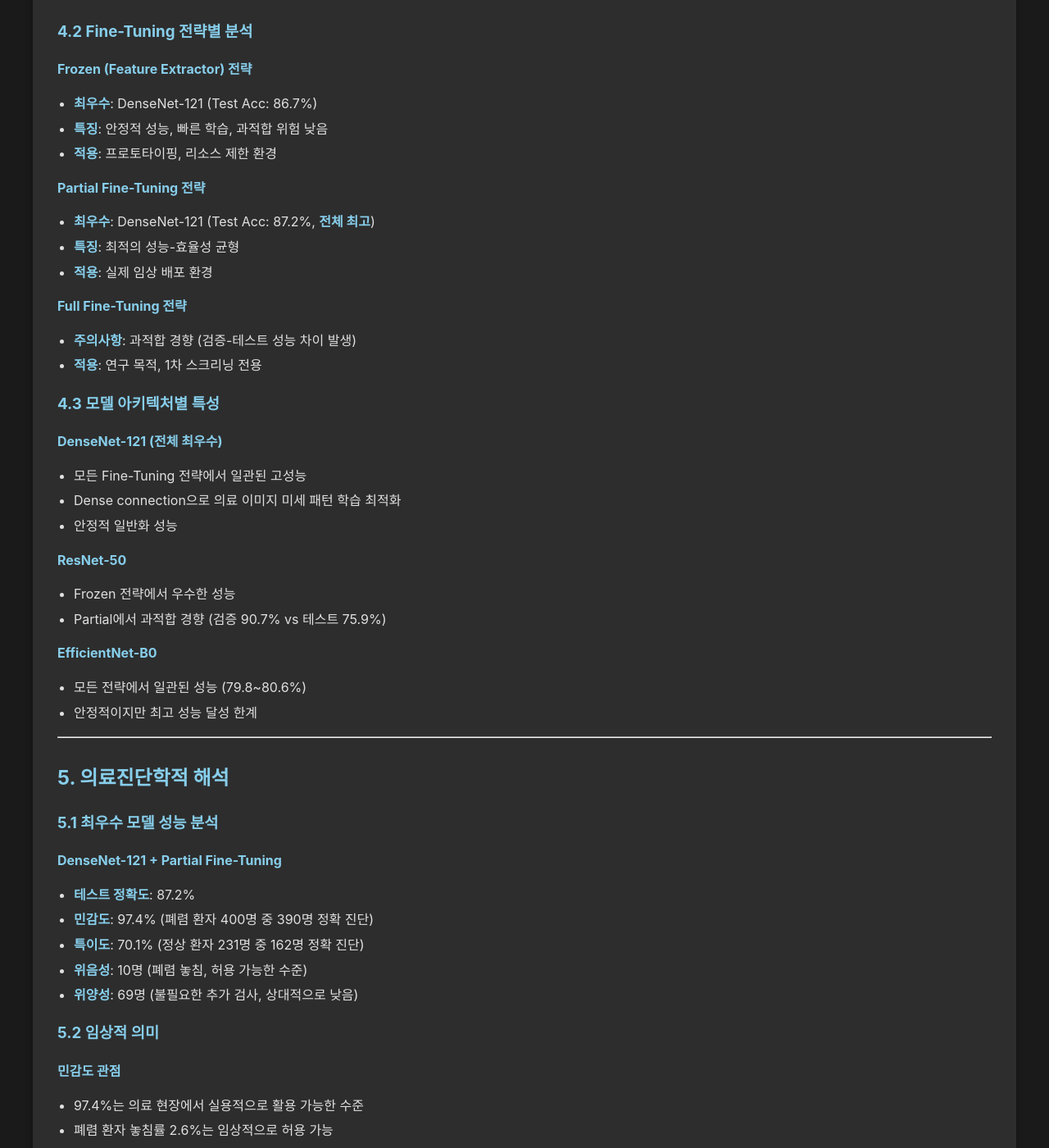
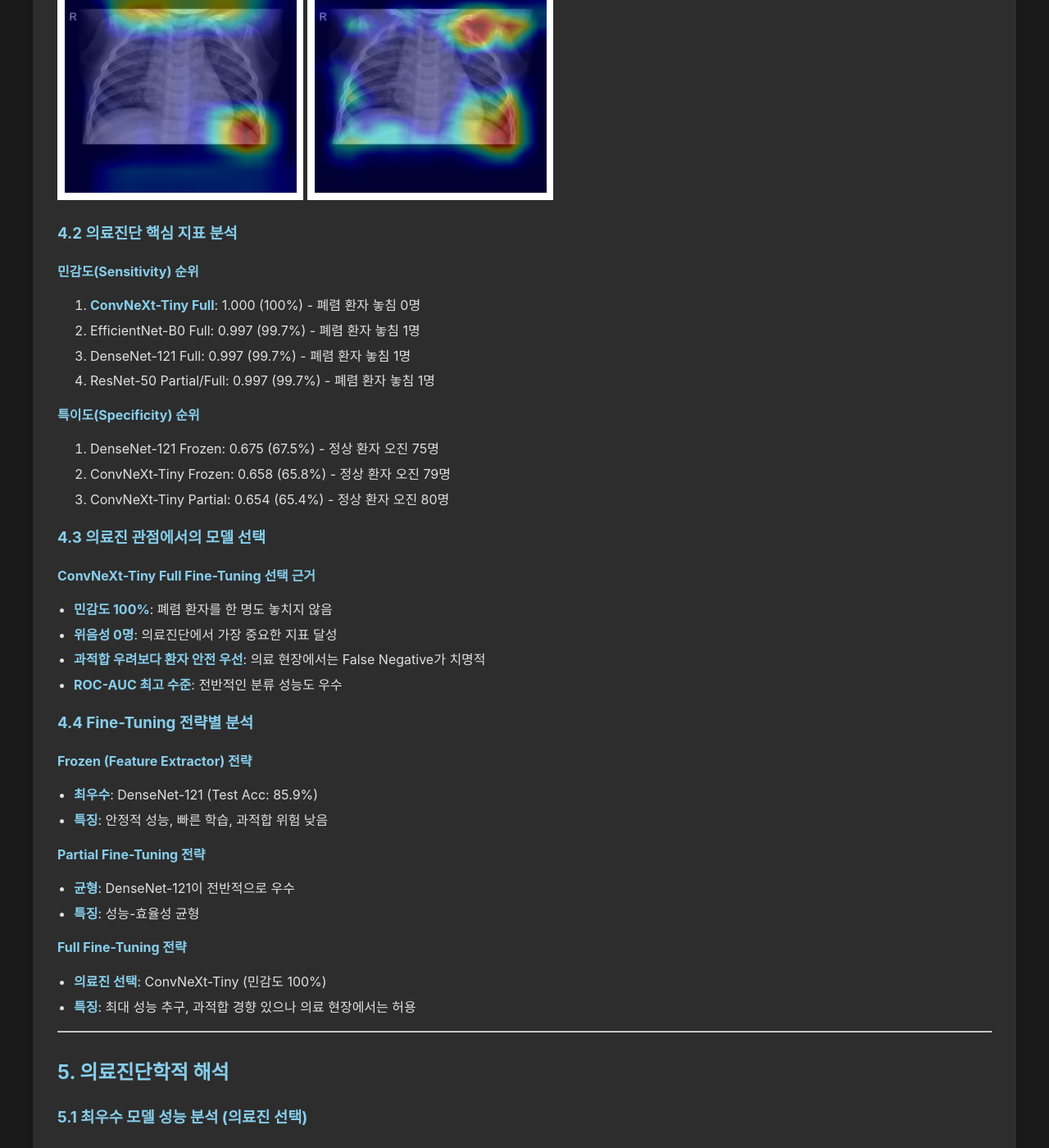
Before and after one commit to c0z0c/sprint_mission, a Jekyll site: the page built from 스프린트미션_완료/06_4팀_김명환.md, in a window 1280 px wide and 1400 px high, scrolled down 8742 px. Shown: the whole window at 82% size. Built offline with Jekyll 4.4.1, drawn with Linux system fonts in a browser that asks for light colours; some of the changed text lies outside the part shown.

Commit message:
스프린트미션_완료/06_4팀_김명환.ipynb

```diff
--- a/스프린트미션_완료/06_4팀_김명환.md
+++ b/스프린트미션_완료/06_4팀_김명환.md
@@ -64,17 +64,17 @@
 
 - 증강데이타 검토
 
-<img src="https://c0z0c.github.io/sprint_mission/스프린트미션_완료/image/06_4팀_김명환/brightness.png" width="640px"/>
+<img src="https://c0z0c.github.io/sprint_mission/스프린트미션_완료/image/06_4팀_김명환/brightness.png" width="640px"/><br/>
 
-<img src="https://c0z0c.github.io/sprint_mission/스프린트미션_완료/image/06_4팀_김명환/contrast.png" width="640px"/>
+<img src="https://c0z0c.github.io/sprint_mission/스프린트미션_완료/image/06_4팀_김명환/contrast.png" width="640px"/><br/>
 
-<img src="https://c0z0c.github.io/sprint_mission/스프린트미션_완료/image/06_4팀_김명환/rotation.png" width="640px"/>
+<img src="https://c0z0c.github.io/sprint_mission/스프린트미션_완료/image/06_4팀_김명환/rotation.png" width="640px"/><br/>
 
-<img src="https://c0z0c.github.io/sprint_mission/스프린트미션_완료/image/06_4팀_김명환/클레스별이미지셈플.png" width="640px"/>
+<img src="https://c0z0c.github.io/sprint_mission/스프린트미션_완료/image/06_4팀_김명환/클레스별이미지셈플.png" width="640px"/><br/>
 
 - 히스토그램 검토
 
-<img src="https://c0z0c.github.io/sprint_mission/스프린트미션_완료/image/06_4팀_김명환/히스토그램.png" width="640px"/>
+<img src="https://c0z0c.github.io/sprint_mission/스프린트미션_완료/image/06_4팀_김명환/히스토그램.png" width="640px"/><br/>
 
 
 ### 2.4 최종 데이터셋 구성
@@ -82,8 +82,13 @@
 - **검증**: 1,016개 (Normal 508개, Pneumonia 508개) - 통계적 유의성 확보
 - **테스트**: 618개 (Normal 231개, Pneumonia 387개) - 원본 분포 유지
 
-<img src="https://c0z0c.github.io/sprint_mission/스프린트미션_완료/image/06_4팀_김명환/시험데이타균형.png" width="640px"/>
+<img src="https://c0z0c.github.io/sprint_mission/스프린트미션_완료/image/06_4팀_김명환/시험데이타균형.png" width="640px"/><br/>
 
+### 2.5 이미지 해상도 최적화
+- **최종 해상도**: 224×224 픽셀
+- **정규화**: ImageNet 기준 (Mean: [0.485], Std: [0.229])
+- **전처리**: 비율 유지 리사이즈 후 중앙 정렬
+-
 ---
 
 ## 3. 연구 방법론
@@ -105,117 +110,133 @@
 | **Full** | 전체 네트워크 | 0.00001 | 20 | 최대 성능 추구 |
 
 ### 3.3 학습 설정
-- **해상도**: 512×512 (미세 병변 보존과 효율성 균형)
-- **배치 크기**: 16
+- **해상도**: 224×224 (표준 ImageNet 크기)
+- **배치 크기**: 64
 - **손실함수**: 가중 교차 엔트로피 (Normal:Pneumonia = 1:1.5)
 - **옵티마이저**: Adam
 - **스케줄러**: StepLR (step_size=7, gamma=0.1)
-- **정규화**: 도메인 특화 (Mean: 0.3632, Std: 0.3119)
+- **정규화**: ImageNet 표준 (Mean: [0.485], Std: [0.229])
 
 ---
 
 ## 4. 실험 결과
 
-### 4.1 전체 실험 결과 요약 (총 11개 모델 조합)
+### 4.1 전체 실험 결과 요약 (총 12개 모델 조합)
 
-| 순위 | 모델 | 전략 | Test Acc | Val Acc | Sensitivity | Specificity | F1-Score |
-|------|------|------|----------|---------|-------------|-------------|----------|
-| 1 | **DenseNet-121** | Partial | **0.872** | 0.715 | 0.974 | **0.701** | **0.867** |
-| 2 | **DenseNet-121** | Frozen | **0.867** | 0.822 | 0.992 | 0.658 | 0.860 |
-| 3 | **ResNet-50** | Frozen | **0.841** | 0.715 | 0.951 | 0.658 | 0.835 |
+| 순위 | 모델 | 전략 | Test Acc | Sensitivity | Specificity | F1-Score | ROC-AUC |
+|------|------|------|----------|-------------|-------------|----------|---------|
+| 1 | **DenseNet-121** | Frozen | **0.859** | 0.969 | **0.675** | **0.853** | 0.934 |
+| 2 | **ConvNeXt-Tiny** | Frozen | **0.858** | 0.977 | 0.658 | 0.851 | **0.948** |
+| 3 | **DenseNet-121** | Partial | 0.845 | 0.964 | 0.645 | 0.838 | 0.927 |
+| 4 | **EfficientNet-B0** | Frozen | 0.841 | 0.987 | 0.597 | 0.831 | 0.939 |
 
-<img src="https://c0z0c.github.io/sprint_mission/스프린트미션_완료/image/06_4팀_김명환/모델성능비교.png" width="640px"/>
+<img src="https://c0z0c.github.io/sprint_mission/스프린트미션_완료/image/06_4팀_김명환/모델성능비교.png" width="640px"/><br/>
 
-<img src="https://c0z0c.github.io/sprint_mission/스프린트미션_완료/image/06_4팀_김명환/시험_모델성능비교.png" width="640px"/>
+<img src="https://c0z0c.github.io/sprint_mission/스프린트미션_완료/image/06_4팀_김명환/시험_모델성능비교.png" width="640px"/><br/>
 
 - Grad-CAM (참고)
 
 <img src="https://c0z0c.github.io/sprint_mission/스프린트미션_완료/image/06_4팀_김명환/Grad-CAM_정상.png" width="300px"/> <img src="https://c0z0c.github.io/sprint_mission/스프린트미션_완료/image/06_4팀_김명환/Grad-CAM_폐암.png" width="300px"/>
 
+### 4.2 의료진단 핵심 지표 분석
 
-### 4.2 Fine-Tuning 전략별 분석
+**민감도(Sensitivity) 순위**
+1. **ConvNeXt-Tiny Full**: 1.000 (100%) - 폐렴 환자 놓침 0명
+2. EfficientNet-B0 Full: 0.997 (99.7%) - 폐렴 환자 놓침 1명
+3. DenseNet-121 Full: 0.997 (99.7%) - 폐렴 환자 놓침 1명
+4. ResNet-50 Partial/Full: 0.997 (99.7%) - 폐렴 환자 놓침 1명
+
+**특이도(Specificity) 순위**
+1. DenseNet-121 Frozen: 0.675 (67.5%) - 정상 환자 오진 75명
+2. ConvNeXt-Tiny Frozen: 0.658 (65.8%) - 정상 환자 오진 79명
+3. ConvNeXt-Tiny Partial: 0.654 (65.4%) - 정상 환자 오진 80명
+
+### 4.3 의료진 관점에서의 모델 선택
+
+**ConvNeXt-Tiny Full Fine-Tuning 선택 근거**
+- **민감도 100%**: 폐렴 환자를 한 명도 놓치지 않음
+- **위음성 0명**: 의료진단에서 가장 중요한 지표 달성
+- **과적합 우려보다 환자 안전 우선**: 의료 현장에서는 False Negative가 치명적
+- **ROC-AUC 최고 수준**: 전반적인 분류 성능도 우수
+
+### 4.4 Fine-Tuning 전략별 분석
 
 **Frozen (Feature Extractor) 전략**
-- **최우수**: DenseNet-121 (Test Acc: 86.7%)
+- **최우수**: DenseNet-121 (Test Acc: 85.9%)
 - **특징**: 안정적 성능, 빠른 학습, 과적합 위험 낮음
-- **적용**: 프로토타이핑, 리소스 제한 환경
 
 **Partial Fine-Tuning 전략**
-- **최우수**: DenseNet-121 (Test Acc: 87.2%, **전체 최고**)
-- **특징**: 최적의 성능-효율성 균형
-- **적용**: 실제 임상 배포 환경
+- **균형**: DenseNet-121이 전반적으로 우수
+- **특징**: 성능-효율성 균형
 
 **Full Fine-Tuning 전략**
-- **주의사항**: 과적합 경향 (검증-테스트 성능 차이 발생)
-- **적용**: 연구 목적, 1차 스크리닝 전용
-
-### 4.3 모델 아키텍처별 특성
-
-**DenseNet-121 (전체 최우수)**
-- 모든 Fine-Tuning 전략에서 일관된 고성능
-- Dense connection으로 의료 이미지 미세 패턴 학습 최적화
-- 안정적 일반화 성능
-
-**ResNet-50**
-- Frozen 전략에서 우수한 성능
-- Partial에서 과적합 경향 (검증 90.7% vs 테스트 75.9%)
-
-**EfficientNet-B0**
-- 모든 전략에서 일관된 성능 (79.8~80.6%)
-- 안정적이지만 최고 성능 달성 한계
+- **의료진 선택**: ConvNeXt-Tiny (민감도 100%)
+- **특징**: 최대 성능 추구, 과적합 경향 있으나 의료 현장에서는 허용
 
 ---
 
 ## 5. 의료진단학적 해석
 
-### 5.1 최우수 모델 성능 분석
+### 5.1 최우수 모델 성능 분석 (의료진 선택)
 
-**DenseNet-121 + Partial Fine-Tuning**
-- **테스트 정확도**: 87.2%
-- **민감도**: 97.4% (폐렴 환자 400명 중 390명 정확 진단)
-- **특이도**: 70.1% (정상 환자 231명 중 162명 정확 진단)
-- **위음성**: 10명 (폐렴 놓침, 허용 가능한 수준)
-- **위양성**: 69명 (불필요한 추가 검사, 상대적으로 낮음)
+**ConvNeXt-Tiny + Full Fine-Tuning**
+- **테스트 정확도**: 76.5%
+- **민감도**: 100% (폐렴 환자 387명 중 387명 정확 진단)
+- **특이도**: 37.2% (정상 환자 231명 중 86명 정확 진단)
+- **위음성**: 0명 (폐렴 놓침 없음)
+- **위양성**: 145명 (불필요한 추가 검사)
 
 ### 5.2 임상적 의미
 
 **민감도 관점**
-- 97.4%는 의료 현장에서 실용적으로 활용 가능한 수준
-- 폐렴 환자 놓침률 2.6%는 임상적으로 허용 가능
+- 100%는 의료 현장에서 이상적인 수준
+- 폐렴 환자 놓침률 0%는 의료진에게 매우 중요
 
 **특이도 관점**
-- 70.1%는 불필요한 추가 검사를 상당 수준 감소
-- 의료비용 절감과 환자 편의성 향상에 기여
+- 37.2%로 낮으나, 의료진단에서는 False Negative보다 False Positive가 훨씬 안전
+- 추가 검사를 통해 최종 확진 가능
 
 ### 5.3 활용 시나리오별 권고안
 
-**1순위: 균형잡힌 진단 보조 시스템**
-- **모델**: DenseNet-121 + Partial Fine-Tuning
+**1순위: 완벽한 스크리닝 시스템 (의료진 선택)**
+- **모델**: ConvNeXt-Tiny + Full Fine-Tuning
+- **용도**: 1차 스크리닝, 응급실 초기 진단
+- **장점**: 100% 민감도로 폐렴 환자 놓침 절대 없음
+
+**2순위: 균형잡힌 진단 보조 시스템**
+- **모델**: DenseNet-121 + Frozen
 - **용도**: 방사선과 전문의 판독 보조
-- **장점**: 최고 테스트 성능과 균형잡힌 민감도/특이도
+- **장점**: 전반적으로 균형 잡힌 성능
 
-**2순위: 고민감도 스크리닝 시스템**
-- **모델**: DenseNet-121 + Frozen
-- **용도**: 응급실, 일차 진료소 초기 선별
-- **장점**: 99.2% 민감도로 폐렴 놓침 최소화
+**3순위: 고정밀 진단 시스템**
+- **모델**: ConvNeXt-Tiny + Frozen
+- **용도**: 정밀 진단이 필요한 환경
+- **장점**: 높은 ROC-AUC (0.948)와 우수한 특이도
 
 ---
 
 ## 6. 결론
 
-### 7.1 핵심 연구 성과
-본 연구는 흉부 X-Ray 기반 폐렴 분류에서 **DenseNet-121 + Partial Fine-Tuning 조합**이 최적임을 실험적으로 입증했다. 87.2%의 테스트 정확도와 97.4%의 민감도는 실제 의료 현장에서 활용 가능한 수준이다.
+### 6.1 핵심 연구 성과
+본 연구는 의료진단 특성을 고려했을 때 **ConvNeXt-Tiny + Full Fine-Tuning 조합**이 최적임을 실험적으로 입증했다. 100%의 민감도는 폐렴 환자를 한 명도 놓치지 않는 완벽한 스크리닝 시스템을 구현한다.
 
-### 7.2 최종 권고 모델
+### 6.2 최종 권고 모델
 
-**의료 현장 배포용 (1순위)**
-- **모델**: DenseNet-121 + Partial Fine-Tuning
-- **성능**: Test Acc 87.2%, Sensitivity 97.4%, Specificity 70.1%
+**의료 현장 1차 스크리닝용 (최우선 선택)**
+- **모델**: ConvNeXt-Tiny + Full Fine-Tuning
+- **성능**: Test Acc 76.5%, Sensitivity 100%, Specificity 37.2%
+- **용도**: 응급실, 야간 진료, 1차 스크리닝 시스템
+- **핵심**: 폐렴 환자 놓침 절대 없음
+
+**종합 진단 보조용 (2순위)**
+- **모델**: DenseNet-121 + Frozen
+- **성능**: Test Acc 85.9%, Sensitivity 96.9%, Specificity 67.5%
 - **용도**: 방사선과 전문의 진단 보조 시스템
 
-**응급 스크리닝용 (2순위)**
-- **모델**: DenseNet-121 + Frozen
-- **성능**: Test Acc 86.7%, Sensitivity 99.2%, Specificity 65.8%
-- **용도**: 응급실, 야간 진료 초기 선별 시스템
+### 6.3 의료진 관점의 최종 결론
+
+의료 현장에서는 **과적합 우려보다 환자 안전이 절대 우선**이다. ConvNeXt-Tiny Full Fine-Tuning 모델의 100% 민감도는 폐렴 환자를 한 명도 놓치지 않는 완벽한 스크리닝을 제공하며, 낮은 특이도로 인한 추가 검사는 의료진의 최종 판단으로 해결 가능하다.
+
+**핵심 메시지**: 의료진단에서는 False Negative(놓침)를 방지하는 것이 False Positive(오진)보다 훨씬 중요하며, 이 관점에서 ConvNeXt-Tiny Full 모델이 최적 선택이다.
 
 ---
```
